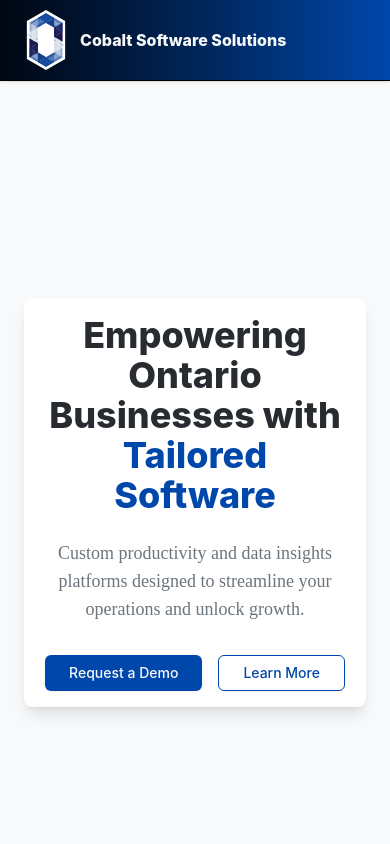
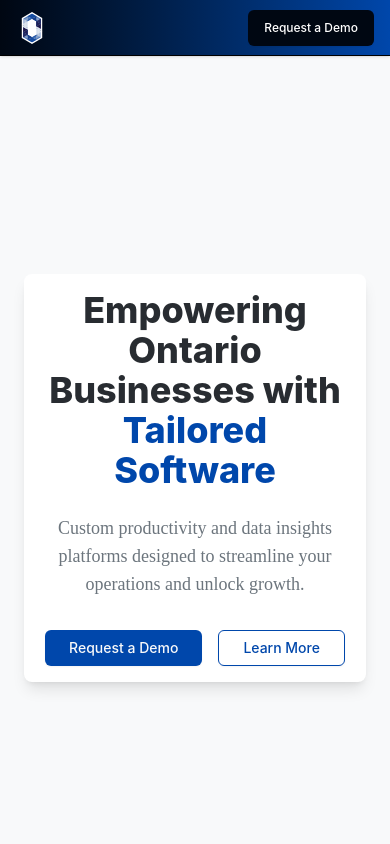
Before and after one commit to Zinazero/cobalt-site, a Next.js app: page / in a window 390 px wide. Shown: the top 844 px of the page. Built offline with nearby package versions, Linux system fonts and the light colour scheme.

Commit message:
feat: made header responsive

```diff
--- a/src/app/globals.css
+++ b/src/app/globals.css
@@ -37,14 +37,10 @@
 	--font-source: 'Source Serif 4', serif;
 }
 
-:root {
-	--header-height: 80px;
-}
 
 html {
 	scroll-behavior: smooth;
 	user-select: text;
-	scroll-padding-top: var(--header-height);
 }
 
 img {
@@ -59,7 +55,3 @@ p {
 	font-family: 'Source Serif 4', serif;
 	@apply text-lg text-grey;
 }
-
-#header-div {
-	height: var(--header-height);
-}
--- a/src/components/layout/Header.tsx
+++ b/src/components/layout/Header.tsx
@@ -1,29 +1,35 @@
+import Image from 'next/image';
 import DemoButton from '../ui/DemoButton';
+import ScrollPaddingSetter from './ScrollPaddingSetter';
 
 export default function Header() {
 	return (
-		<header className='sticky top-0 z-50 w-full border-b shadow-sm bg-gradient-to-r from-abyss to-cobalt'>
+		<header
+			className='sticky top-0 z-50 w-full border-b shadow-sm bg-gradient-to-r from-abyss to-cobalt
+                   h-14 lg:h-20'
+		>
 			<div
 				id='header-div'
-				className='mx-auto px-4 flex items-center justify-between'
+				className='px-4 flex items-center justify-between w-full h-full relative'
 			>
 				{/* Logo */}
-				<div className='flex items-center'>
-					<a href='#hero'>
-						<img
+				<a href='#hero' className='flex items-center'>
+					<figure className='relative h-8 md:h-11 lg:h-15 w-8 md:w-11 lg:w-15'>
+						<Image
 							src='/images/cobalt-logo.svg'
 							alt='Logo'
-							className='w-15 h-15 cursor-pointer'
+							fill
+							className='cursor-pointer'
 							draggable={false}
 						/>
-					</a>
-					<span className='text-light font-extrabold absolute left-20'>
+					</figure>
+					<span className='text-light font-extrabold hidden lg:block'>
 						Cobalt Software Solutions
 					</span>
-				</div>
+				</a>
 
 				{/* Navigation */}
-				<nav className='hidden md:flex space-x-20 text-2xl font-medium text-white'>
+				<nav className='hidden absolute left-1/2 -translate-x-1/2 xl:flex space-x-20 text-xl xl:text-2xl font-medium text-white'>
 					<a href='#cobalt-axis' className='hover:text-cobalt-hover transition'>
 						Products
 					</a>
@@ -42,10 +48,11 @@ export default function Header() {
 				</nav>
 
 				{/* Interactive part */}
-				<div className='hidden md:block'>
-					<DemoButton className='bg-abyss text-white hover:bg-cobalt-hover text-lg' />
+				<div>
+					<DemoButton className='bg-abyss text-white hover:bg-cobalt-hover text-xs md:text-lg xl:text-xl' />
 				</div>
 			</div>
+			<ScrollPaddingSetter />
 		</header>
 	);
 }
--- /dev/null
+++ b/src/components/layout/ScrollPaddingSetter.tsx
@@ -0,0 +1,19 @@
+'use client';
+import { useEffect } from 'react';
+
+export default function ScrollPaddingSetter() {
+  useEffect(() => {
+    const header = document.querySelector('header');
+    if (!header) return;
+
+    const setPadding = () => {
+      document.documentElement.style.scrollPaddingTop = `${header.clientHeight}px`;
+    };
+
+    setPadding();
+    window.addEventListener('resize', setPadding);
+    return () => window.removeEventListener('resize', setPadding);
+  }, []);
+
+  return null;
+}
```
